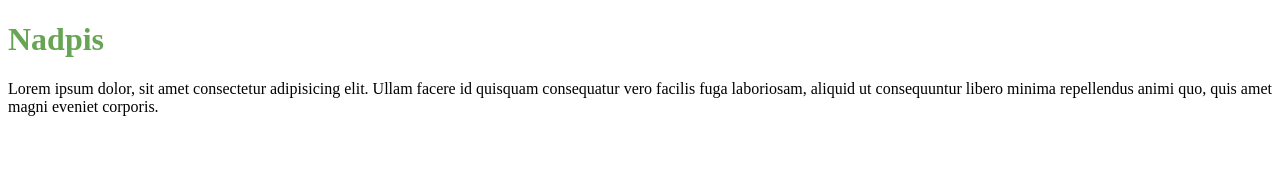
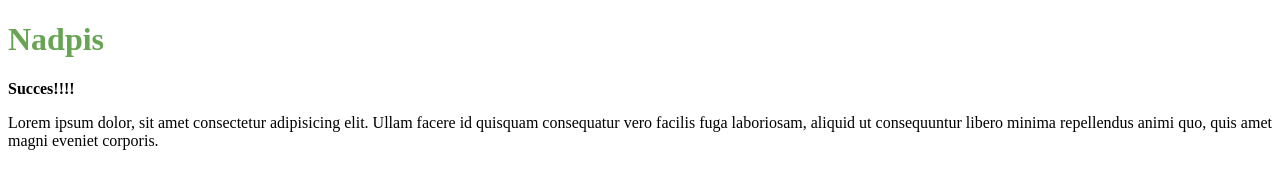
Before and after one commit to josefbogar/zkouska-vs-code, a plain HTML site: page index.html in a window 1280 px wide. Drawn offline with Linux system fonts and the light colour scheme; a script that the page names is missing.

Commit message:
added features

```diff
--- a/index.html
+++ b/index.html
@@ -3,11 +3,12 @@
 <head>
     <meta charset="UTF-8">
     <meta name="viewport" content="width=device-width, initial-scale=1.0">
-    <title>Document</title>
+    <title>Document!!!!</title>
 <link rel="stylesheet" href="style.css">
 </head>
 <body>
     <h1>Nadpis</h1>
+    <strong>Succes!!!!</strong>
     <p>Lorem ipsum dolor, sit amet consectetur adipisicing elit. Ullam facere id quisquam consequatur vero facilis fuga laboriosam, aliquid ut consequuntur libero minima repellendus animi quo, quis amet magni eveniet corporis.</p>
 <script src="script.js"></script>
 
```
